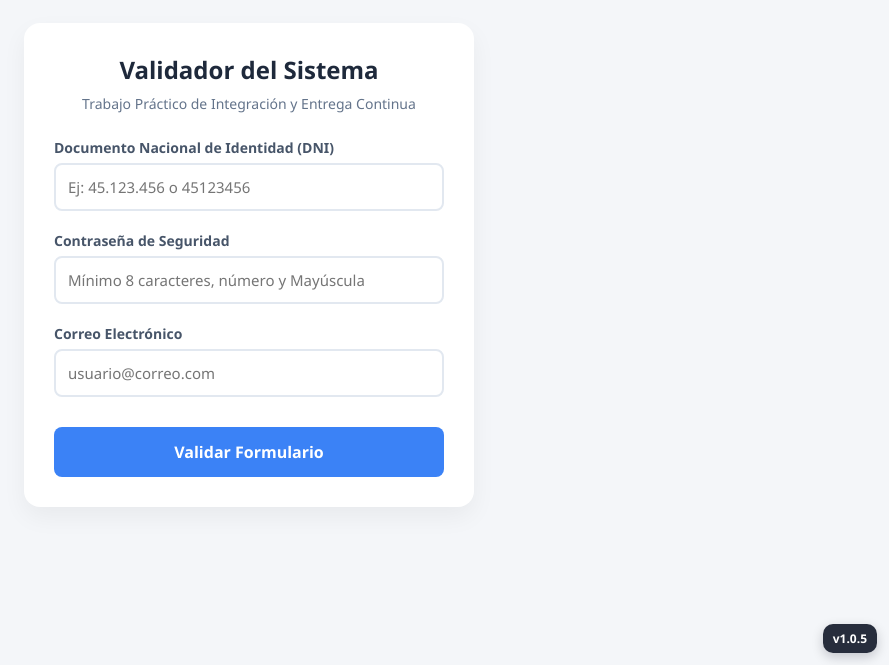
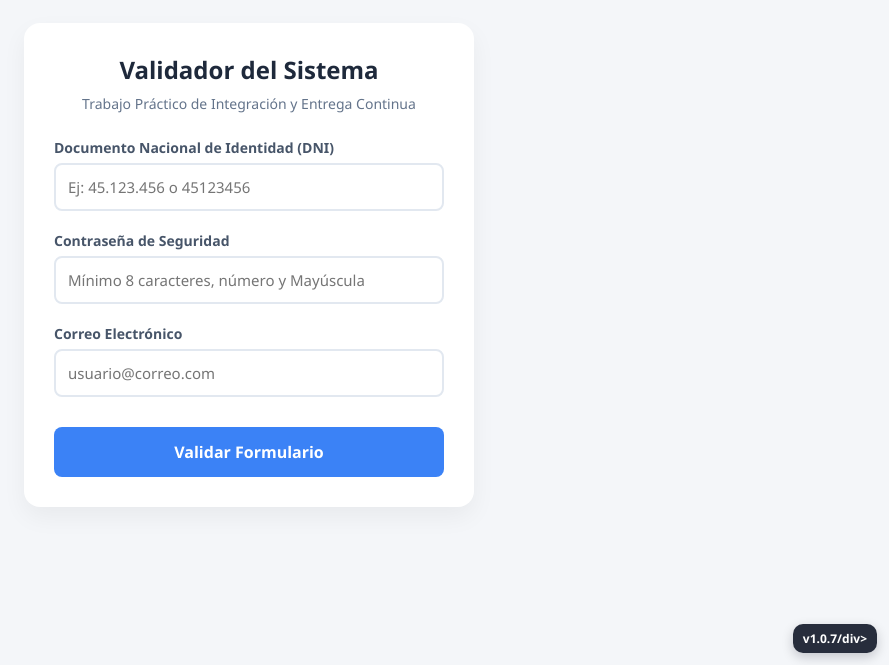
Before and after one commit to Eze-Petra/tp-CI-CD, a website: page index.html in a window 1280 px wide. Shown: the part 135-800 px from the top of the page, without its empty margins (391-1280 px from the left). Drawn offline with Linux system fonts and the light colour scheme.

Commit message:
cambio actualización

```diff
--- a/index.html
+++ b/index.html
@@ -59,7 +59,7 @@
 
 <script src="dist/validador.bundle.js"></script>
 
-<div class="version-badge">v1.0.5</div>
+<div class="version-badge">v1.0.7/div>
 
     <script>
         // Enganchamos los elementos del HTML
```
